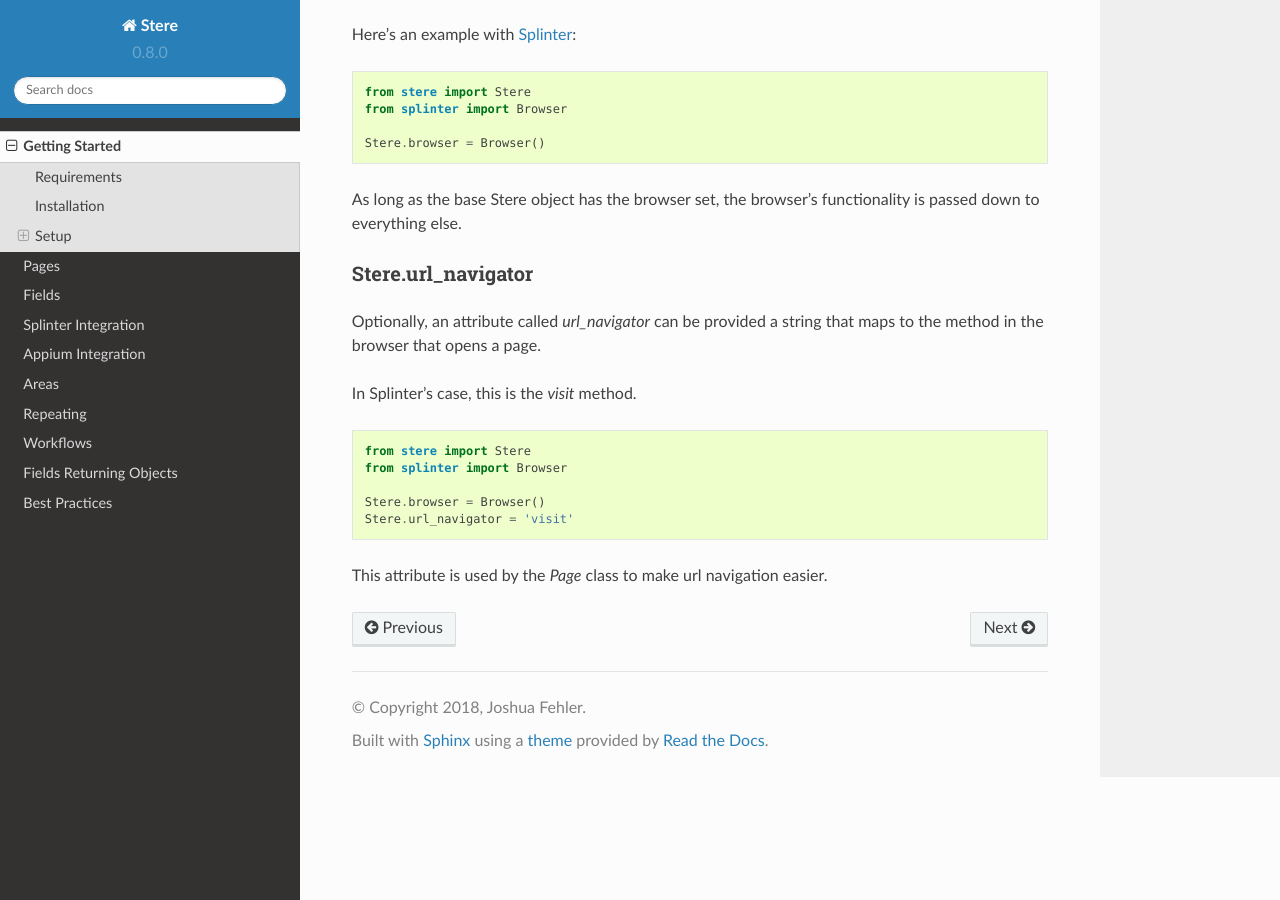
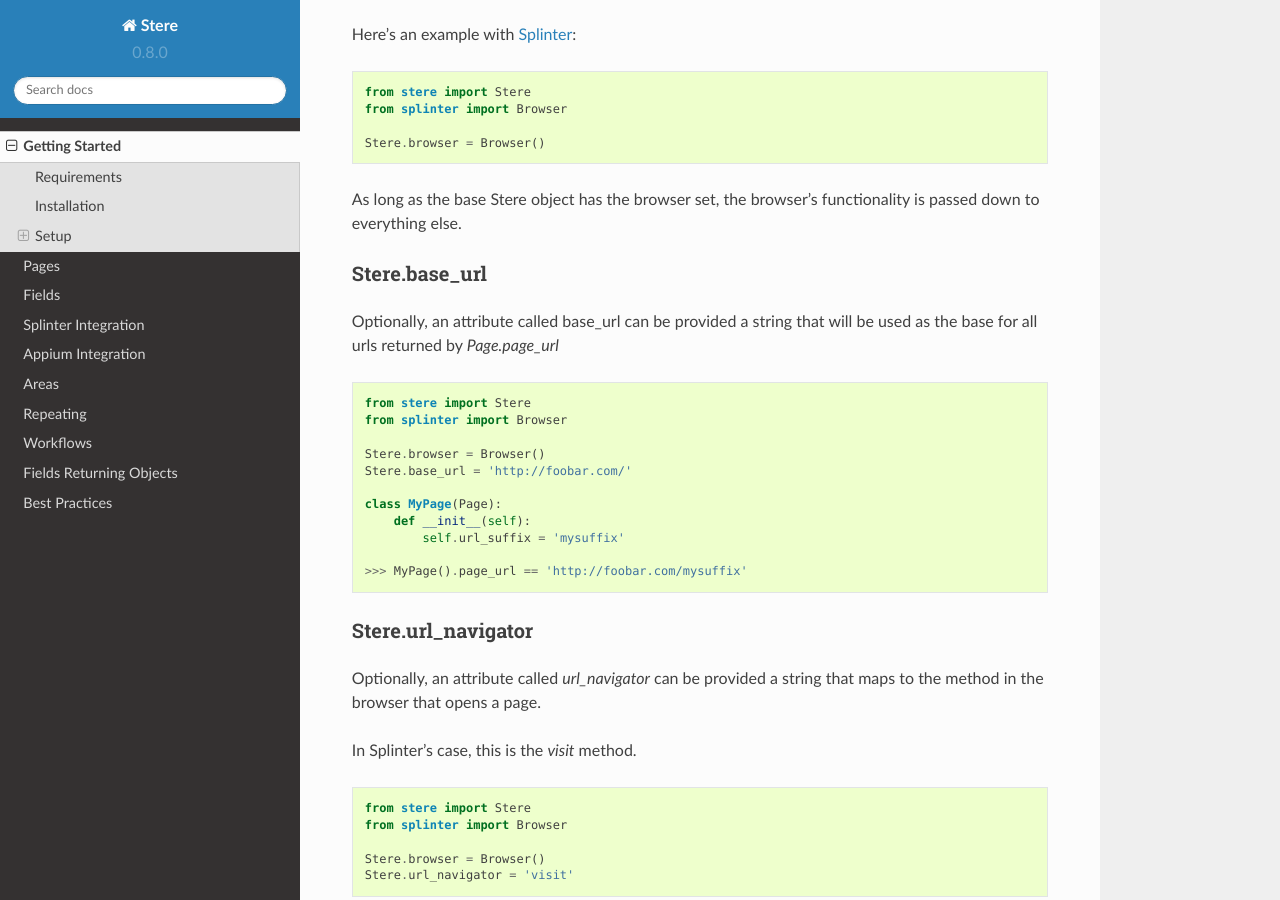
Before and after one commit to jsfehler/stere, a Sphinx documentation site: the page built from docs/getting_started.rst, in a window 1280 px wide and 900 px high, scrolled down 963 px. Built offline with Sphinx 7.4.7 and the Read the Docs theme 2.0.0, drawn with Linux system fonts in a browser that asks for light colours.

Commit message:
page_url is now built from base_url and url_suffix (#225)

```diff
--- a/docs/getting_started.rst
+++ b/docs/getting_started.rst
@@ -62,6 +62,26 @@ Here's an example with `Splinter <https://github.com/cobrateam/splinter>`_:
 As long as the base Stere object has the browser set, the browser's
 functionality is passed down to everything else.
 
+Stere.base_url
+~~~~~~~~~~~~~~
+
+Optionally, an attribute called base_url can be provided a string that will
+be used as the base for all urls returned by `Page.page_url`
+
+.. code-block:: python
+
+    from stere import Stere
+    from splinter import Browser
+
+    Stere.browser = Browser()
+    Stere.base_url = 'http://foobar.com/'
+
+    class MyPage(Page):
+        def __init__(self):
+            self.url_suffix = 'mysuffix'
+
+    >>> MyPage().page_url == 'http://foobar.com/mysuffix'
+
 Stere.url_navigator
 ~~~~~~~~~~~~~~~~~~~
 
--- a/docs/page.rst
+++ b/docs/page.rst
@@ -2,6 +2,8 @@ Pages
 -----
 
 .. autoclass:: stere.Page()
+
+  .. autoattribute:: stere.Page.page_url
 
   .. automethod:: stere.Page.navigate()
 
```
Also changed, not shown: 6 other files.
